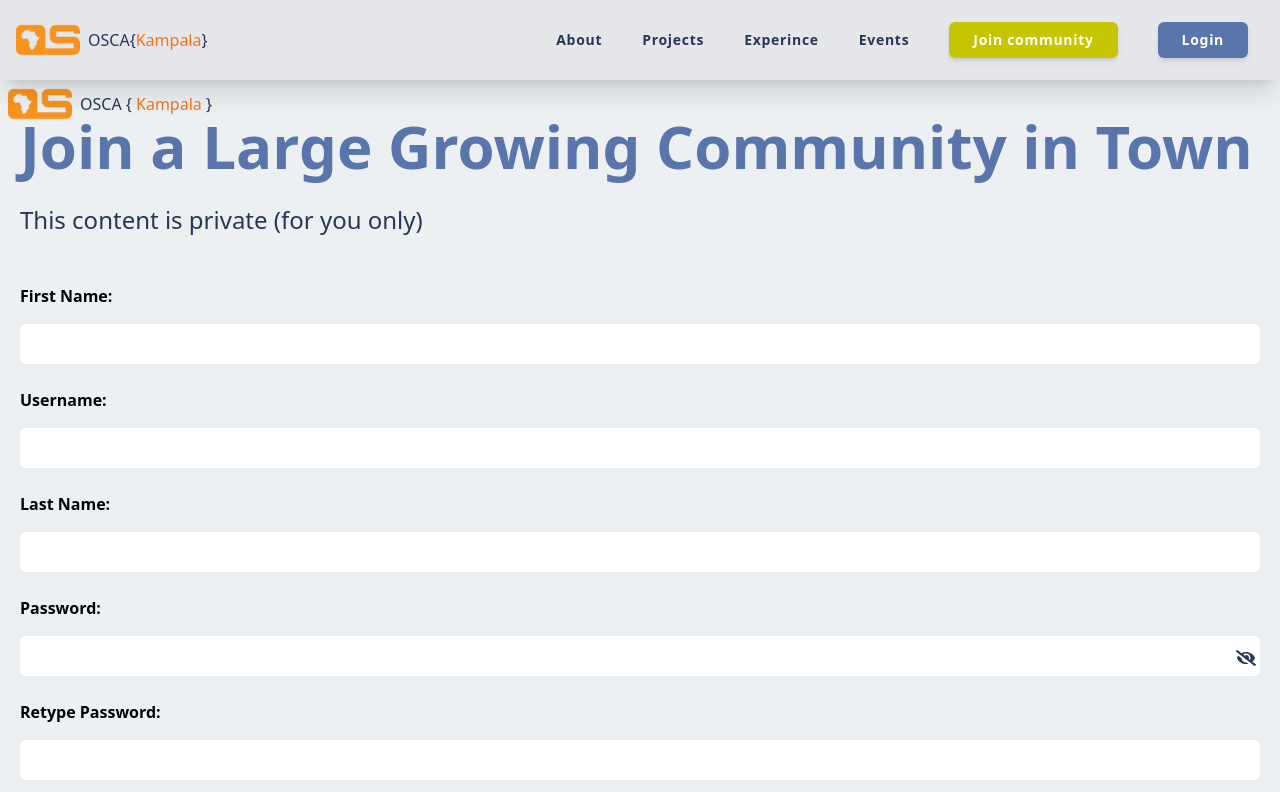
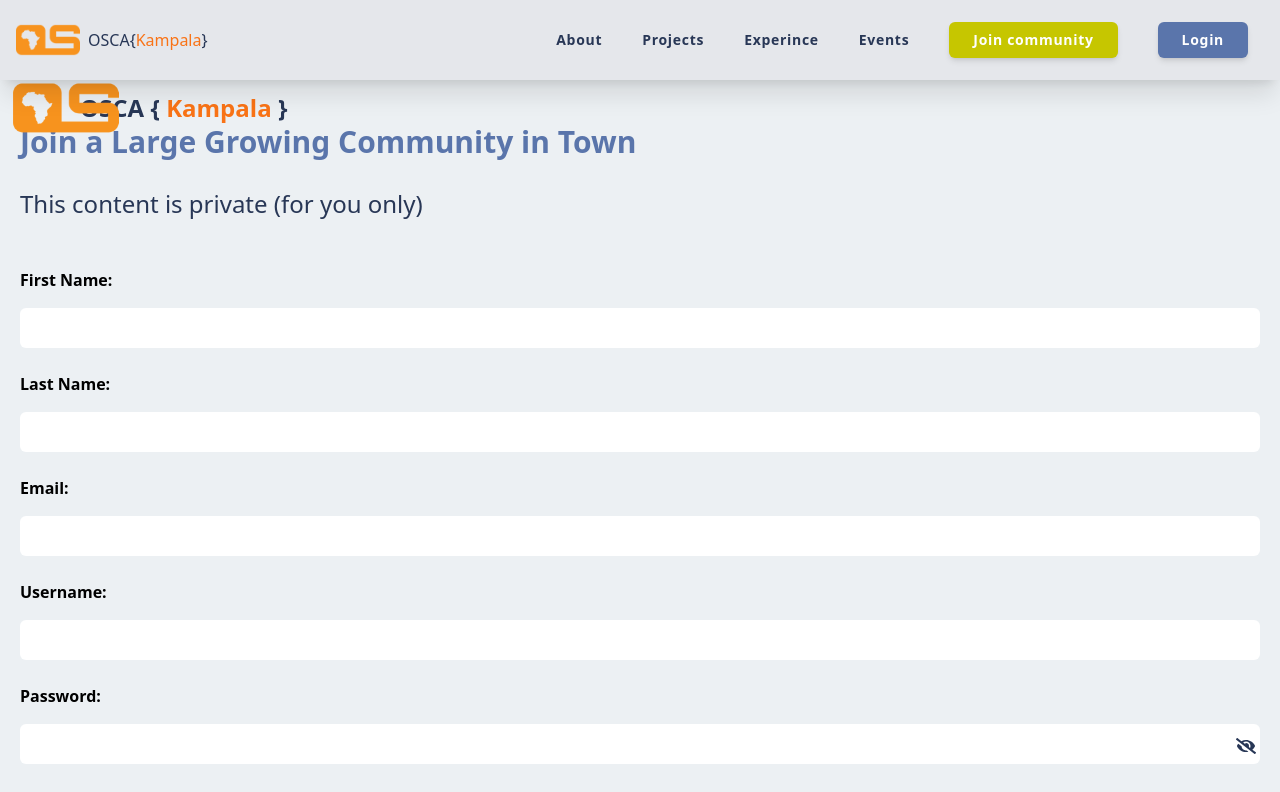
Before and after one commit to oscakampala/oscakampala.github.io, a Next.js app: page /joinComm in a window 1280 px wide. Shown: the top 792 px of the page. Built offline with nearby package versions, Linux system fonts and the light colour scheme.

Commit message:
set states for input elements of community page

```diff
--- a/components/Community.jsx
+++ b/components/Community.jsx
@@ -9,15 +9,15 @@ const Community = () => {
     <section>
       <div className='flex mt-7 items-center cursor-pointer relative'>
         <div className='md:absolute left-0 flex items-center'>
-          <Image src={oscaLogo} width={80} height={80} />
+          <Image src={oscaLogo} width={132} height={130} />
         </div>
-        <p className='md:ml-20'>
+        <p className='md:ml-20 text-2xl font-bold'>
           OSCA{' { '}
           <span className='text-secondary-4 '>Kampala</span>
           {' }'}
         </p>
       </div>
-      <h1 className='px-5'>Join a Large Growing Community in Town</h1>
+      <h1 className='px-5 text-3xl'>Join a Large Growing Community in Town</h1>
       <p className='px-5 text-2xl pt-7'>
         This content is private (for you only)
       </p>
@@ -31,10 +31,10 @@ const Form = () => {
   const [email, setEmail] = useState('');
   const [firstname, setFirstname] = useState('');
   const [lastname, setlastname] = useState('');
+  const [username, setUsername] = useState('');
   const [password, setPassword] = useState('');
   const [retypedPassword, setRetypedPassword] = useState('');
   const [title, setTitle] = useState('');
-
 
   const inputStyles = `rounded-md bg-[D9D9D9] py-2 pl-2 font-medium mt-4 w-full outline-none`;
   return (
@@ -42,21 +42,47 @@ const Form = () => {
       <form action='' className='mt-12 px-5'>
         <div>
           <h3 className='text-black'>First Name:</h3>
-          <input type='text' className={inputStyles} value={firstname} onChange/>
+          <input
+            type='text'
+            className={inputStyles}
+            value={firstname}
+            onChange={(e) => setFirstname(e.target.value)}
+          />
+        </div>
+        <div className='mt-6'>
+          <h3 className='text-black'>Last Name:</h3>
+          <input
+            type='text'
+            className={inputStyles}
+            value={lastname}
+            onChange={(e) => setlastname(e.target.value)}
+          />
+        </div>
+        <div className='mt-6'>
+          <h3 className='text-black'>Email:</h3>
+          <input
+            type='text'
+            className={inputStyles}
+            value={email}
+            onChange={(e) => setEmail(e.target.value)}
+          />
         </div>
         <div className='mt-6'>
           <h3 className='text-black'>Username:</h3>
-          <input type='text' className={inputStyles} />
-        </div>
-        <div className='mt-6'>
-          <h3 className='text-black'>Last Name:</h3>
-          <input type='text' className={inputStyles} />
+          <input
+            type='text'
+            className={inputStyles}
+            value={username}
+            onChange={(e) => setUsername(e.target.value)}
+          />
         </div>
         <div className='mt-6 relative'>
           <h3 className='text-black'>Password:</h3>
           <input
             type={showPassword ? 'text' : 'password'}
             className={inputStyles}
+            value={password}
+            onChange={(e) => setPassword(e.target.value)}
           />
           {showPassword ? (
             <FaEye
@@ -74,21 +100,38 @@ const Form = () => {
         </div>
         <div className='mt-6'>
           <h3 className='text-black'>Retype Password:</h3>
-          <input type='text' className={inputStyles} />
+          <input
+            type='text'
+            className={inputStyles}
+            value={retypedPassword}
+            onChange={(e) => setRetypedPassword(e.target.value)}
+          />
         </div>
         <div className='mt-6'>
           <h3 className='text-black'>Title:</h3>
-          <div className='flex items-center mt-3'>
-            <input type="radio" id='mr' name='title' className='w-5 h-5' />
-            <label htmlFor="mr" className='ml-4 text-lg font-bold'>Mr.</label>
+          <div
+            className='flex items-center mt-3'
+            onClick={() => setTitle('mr.')}>
+            <input type='radio' id='mr' name='title' className='w-5 h-5' />
+            <label htmlFor='mr' className='ml-4 text-lg font-bold'>
+              Mr.
+            </label>
           </div>
-          <div className='flex items-center mt-3'>
-            <input type="radio" id='mrs' name='title' className='w-5 h-5' />
-            <label htmlFor="mrs" className='ml-4 text-lg font-bold'>Mrs.</label>
+          <div
+            className='flex items-center mt-3'
+            onClick={() => setTitle('mrs')}>
+            <input type='radio' id='mrs' name='title' className='w-5 h-5' />
+            <label htmlFor='mrs' className='ml-4 text-lg font-bold'>
+              Mrs.
+            </label>
           </div>
-          <div className='flex items-center mt-3'>
-            <input type="radio" id='others' name='title' className='w-5 h-5' />
-            <label htmlFor="others" className='ml-4 text-lg font-bold'>Others</label>
+          <div
+            className='flex items-center mt-3'
+            onClick={() => setTitle('others')}>
+            <input type='radio' id='others' name='title' className='w-5 h-5' />
+            <label htmlFor='others' className='ml-4 text-lg font-bold'>
+              Others
+            </label>
           </div>
         </div>
       </form>
```
